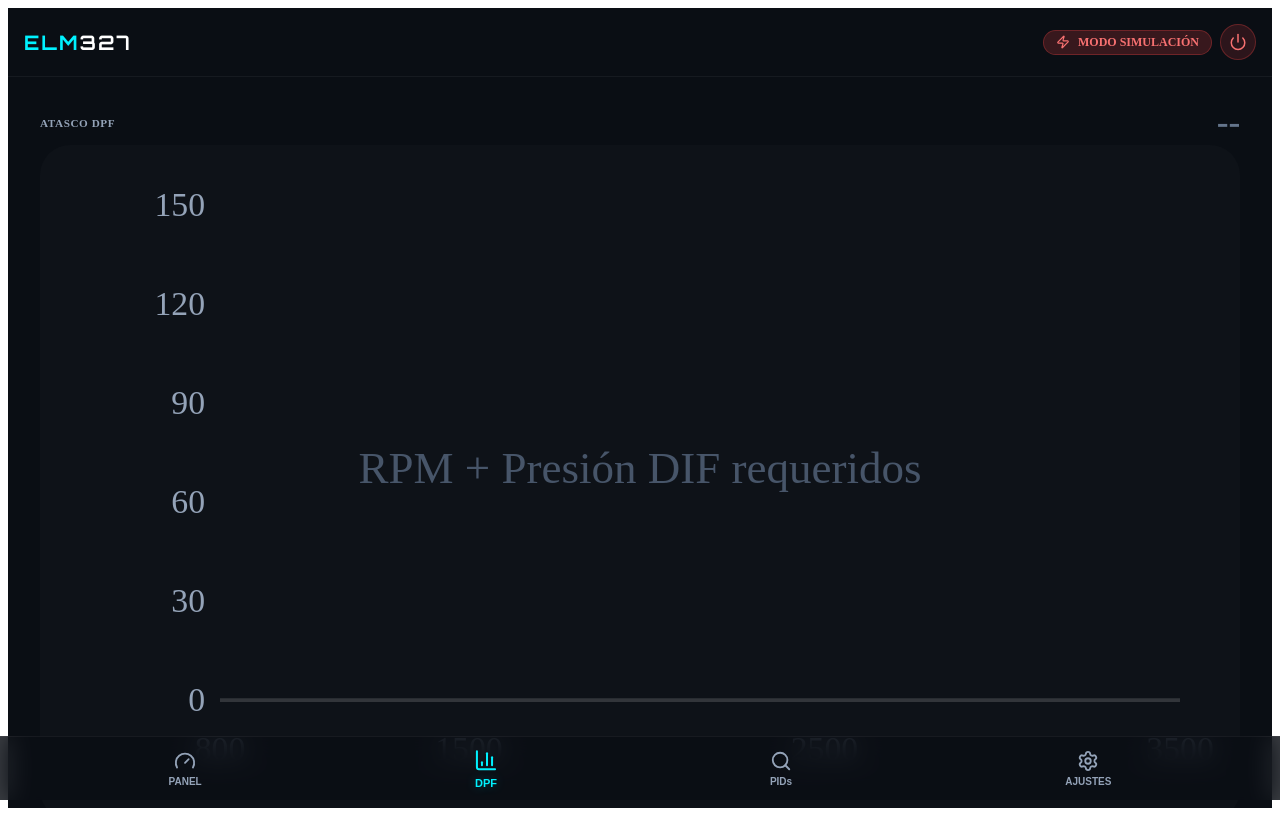
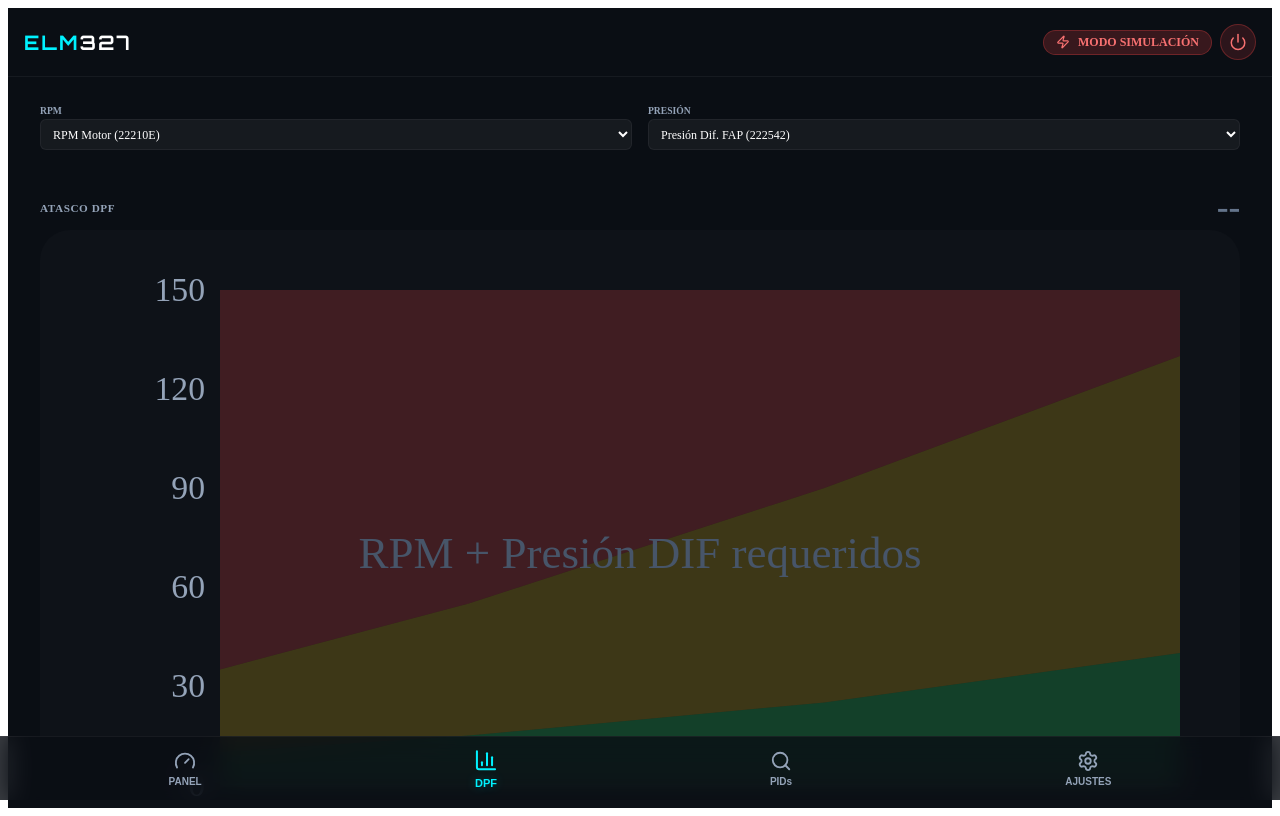
Before and after one commit to casigre/App_elm, a React (Vite) app: page / in a window 1280 px wide. Both pictures are taken after a click on the button "DPF". Built offline with nearby package versions, Linux system fonts and the light colour scheme.

Commit message:
v1.4.0: Grafico DPF 3 bandas sin solape + selectores PID manuales

```diff
--- a/src/App.jsx
+++ b/src/App.jsx
@@ -16,7 +16,23 @@ const App = () => {
   const [wifiIp, setWifiIp] = useState('192.168.0.10');
   const [wifiPort, setWifiPort] = useState('35000');
   const [data, setData] = useState({});
+  const [dpfRpmPid, setDpfRpmPid] = useState(() => {
+    try { return localStorage.getItem('dpfRpmPid') || '22210E'; } catch (e) { return '22210E'; }
+  });
+  const [dpfDiffPid, setDpfDiffPid] = useState(() => {
+    try { return localStorage.getItem('dpfDiffPid') || '222542'; } catch (e) { return '222542'; }
+  });
   let wakeLock = null;
+
+  const getAvailablePids = () => {
+    try {
+      const saved = localStorage.getItem('selectedPids');
+      return saved ? JSON.parse(saved) : [];
+    } catch (e) { return []; }
+  };
+
+  const rpmPids = getAvailablePids().filter(p => (p.Units === 'RPM' || p.Units === 'rpm'));
+  const pressurePids = getAvailablePids().filter(p => (p.Units === 'mbar' || p.Units === 'bar' || p.Units === 'mBar'));
 
   const startPollingFromStorage = () => {
     let pids = [];
@@ -127,9 +143,29 @@ const App = () => {
         {activeTab === 'dashboard' && <Dashboard data={data} />}
         {activeTab === 'dpf' && (
           <div className="dpf-page">
+            <div className="dpf-pid-selectors glass-card">
+              <div className="dpf-selector-item">
+                <label>RPM</label>
+                <select value={dpfRpmPid} onChange={(e) => { setDpfRpmPid(e.target.value); try { localStorage.setItem('dpfRpmPid', e.target.value); } catch(ex) {} }}>
+                  {rpmPids.map(p => (
+                    <option key={p.ModeAndPID} value={p.ModeAndPID}>{p.name} ({p.ModeAndPID})</option>
+                  ))}
+                  {rpmPids.length === 0 && <option value="22210E">RPM Motor (22210E)</option>}
+                </select>
+              </div>
+              <div className="dpf-selector-item">
+                <label>Presión</label>
+                <select value={dpfDiffPid} onChange={(e) => { setDpfDiffPid(e.target.value); try { localStorage.setItem('dpfDiffPid', e.target.value); } catch(ex) {} }}>
+                  {pressurePids.map(p => (
+                    <option key={p.ModeAndPID} value={p.ModeAndPID}>{p.name} ({p.ModeAndPID})</option>
+                  ))}
+                  {pressurePids.length === 0 && <option value="222542">Presión Dif. FAP (222542)</option>}
+                </select>
+              </div>
+            </div>
             <DpfChart
-              rpm={data['22210E']}
-              diffPressure={data['222542']}
+              rpm={data[dpfRpmPid]}
+              diffPressure={data[dpfDiffPid]}
             />
             <div className="dpf-page-info glass-card">
               <h3>Interpretación del gráfico</h3>
@@ -139,7 +175,6 @@ const App = () => {
                 <li><span className="legend-dot" style={{background:'#facc15'}}></span> Amarillo: Capacidad media</li>
                 <li><span className="legend-dot" style={{background:'#ef4444'}}></span> Rojo: Necesita regeneración</li>
               </ul>
-              <p className="text-dim">Requiere los PIDs <code>22210E</code> (RPM) y <code>222542</code> (Presión Diferencial FAP) activos.</p>
             </div>
             <DpfSettings />
           </div>
--- a/src/components/DpfChart.jsx
+++ b/src/components/DpfChart.jsx
@@ -2,7 +2,7 @@ import React from 'react';
 import { getDpfClogging, getDpfCurves, getDpfBounds } from '../utils/dpfReference';
 
 const DpfChart = ({ rpm, diffPressure }) => {
-  const { percentage, color, label, zone } = getDpfClogging(rpm, diffPressure);
+  const { percentage, color, label } = getDpfClogging(rpm, diffPressure);
   const curves = getDpfCurves();
   const { rpmMin, rpmMax, presMax } = getDpfBounds();
 
@@ -15,10 +15,11 @@ const DpfChart = ({ rpm, diffPressure }) => {
   const x = (r) => pad.left + ((r - rpmMin) / (rpmMax - rpmMin)) * cw;
   const y = (p) => pad.top + ch - (p / presMax) * ch;
 
-  const buildPath = (key) => {
-    const pts = curves.map((c) => `${x(c.rpm)},${y(c[key])}`);
-    return `M${pts.join(' L')} L${x(curves[curves.length - 1].rpm)},${y(0)} L${x(curves[0].rpm)},${y(0)} Z`;
-  };
+  const curvePoints = (key) =>
+    curves.map((c) => `${x(c.rpm)},${y(c[key])}`).join(' ');
+
+  const reversedCurvePoints = (key) =>
+    [...curves].reverse().map((c) => `${x(c.rpm)},${y(c[key])}`).join(' ');
 
   const r = parseFloat(rpm);
   const p = parseFloat(diffPressure);
@@ -35,12 +36,20 @@ const DpfChart = ({ rpm, diffPressure }) => {
 
       <svg viewBox={`0 0 ${w} ${h}`} preserveAspectRatio="xMidYMid meet">
         <rect x="0" y="0" width={w} height={h} fill="rgba(255,255,255,0.02)" rx="8" />
-        <polygon points={buildPath('sucio')} fill="rgba(239,68,68,0.22)" />
-        <polygon points={buildPath('limpio')} fill="rgba(34,197,94,0.22)" />
-        <path
-          d={`M${buildPath('sucio').replace('Z', '')} M${buildPath('limpio').split('Z')[0]} Z`}
-          fill="rgba(250,204,21,0.18)"
-          fillRule="evenodd"
+
+        <polygon
+          points={`${curvePoints('limpio')} ${x(rpmMax)},${y(0)} ${x(rpmMin)},${y(0)}`}
+          fill="rgba(34,197,94,0.25)"
+        />
+
+        <polygon
+          points={`${curvePoints('limpio')} ${reversedCurvePoints('sucio')}`}
+          fill="rgba(250,204,21,0.20)"
+        />
+
+        <polygon
+          points={`${curvePoints('sucio')} ${x(rpmMax)},${y(presMax)} ${x(rpmMin)},${y(presMax)}`}
+          fill="rgba(239,68,68,0.22)"
         />
 
         <line x1={x(rpmMin)} y1={y(0)} x2={x(rpmMax)} y2={y(0)} stroke="rgba(255,255,255,0.15)" strokeWidth="1" />
@@ -59,8 +68,8 @@ const DpfChart = ({ rpm, diffPressure }) => {
 
         {hasData && (
           <>
-            <line x1={pad.left} y1={y(p)} x2={x(rpmMax) + pad.right} y2={y(p)} stroke={color} strokeWidth="0.5" strokeDasharray="3,3" opacity="0.5" />
-            <line x1={x(r)} y1={y(p)} x2={x(r)} y2={y(0)} stroke={color} strokeWidth="0.5" strokeDasharray="3,3" opacity="0.5" />
+            <line x1={pad.left} y1={y(p)} x2={x(rpmMax) + pad.right} y2={y(p)} stroke={color} strokeWidth="0.5" strokeDasharray="3,3" opacity="0.6" />
+            <line x1={x(r)} y1={y(p)} x2={x(r)} y2={y(0)} stroke={color} strokeWidth="0.5" strokeDasharray="3,3" opacity="0.6" />
             <circle cx={x(r)} cy={y(p)} r="5" fill={color} stroke="#0f172a" strokeWidth="2" />
             <text x={x(r)} y={y(p) - 8} textAnchor="middle" fill={color} fontSize="10" fontWeight="bold" fontFamily="inherit">
               {Math.round(p)} mbar
--- a/src/index.css
+++ b/src/index.css
@@ -371,6 +371,47 @@
   display: flex;
   flex-direction: column;
   gap: 1rem;
+}
+
+.dpf-pid-selectors {
+  padding: 0.75rem 1rem;
+  display: flex;
+  gap: 1rem;
+}
+
+.dpf-selector-item {
+  display: flex;
+  flex-direction: column;
+  gap: 0.2rem;
+  flex: 1;
+}
+
+.dpf-selector-item label {
+  font-size: 0.6rem;
+  color: var(--text-secondary);
+  text-transform: uppercase;
+  font-weight: 600;
+}
+
+.dpf-selector-item select {
+  background: rgba(255,255,255,0.05);
+  border: 1px solid var(--border-glass);
+  border-radius: 6px;
+  color: var(--text-primary);
+  padding: 0.4rem 0.5rem;
+  font-size: 0.75rem;
+  font-family: inherit;
+  outline: none;
+  cursor: pointer;
+}
+
+.dpf-selector-item select:focus {
+  border-color: var(--accent-cyan);
+}
+
+.dpf-selector-item select option {
+  background: #1a1a2e;
+  color: var(--text-primary);
 }
 
 .dpf-page .dpf-chart-card {
```
